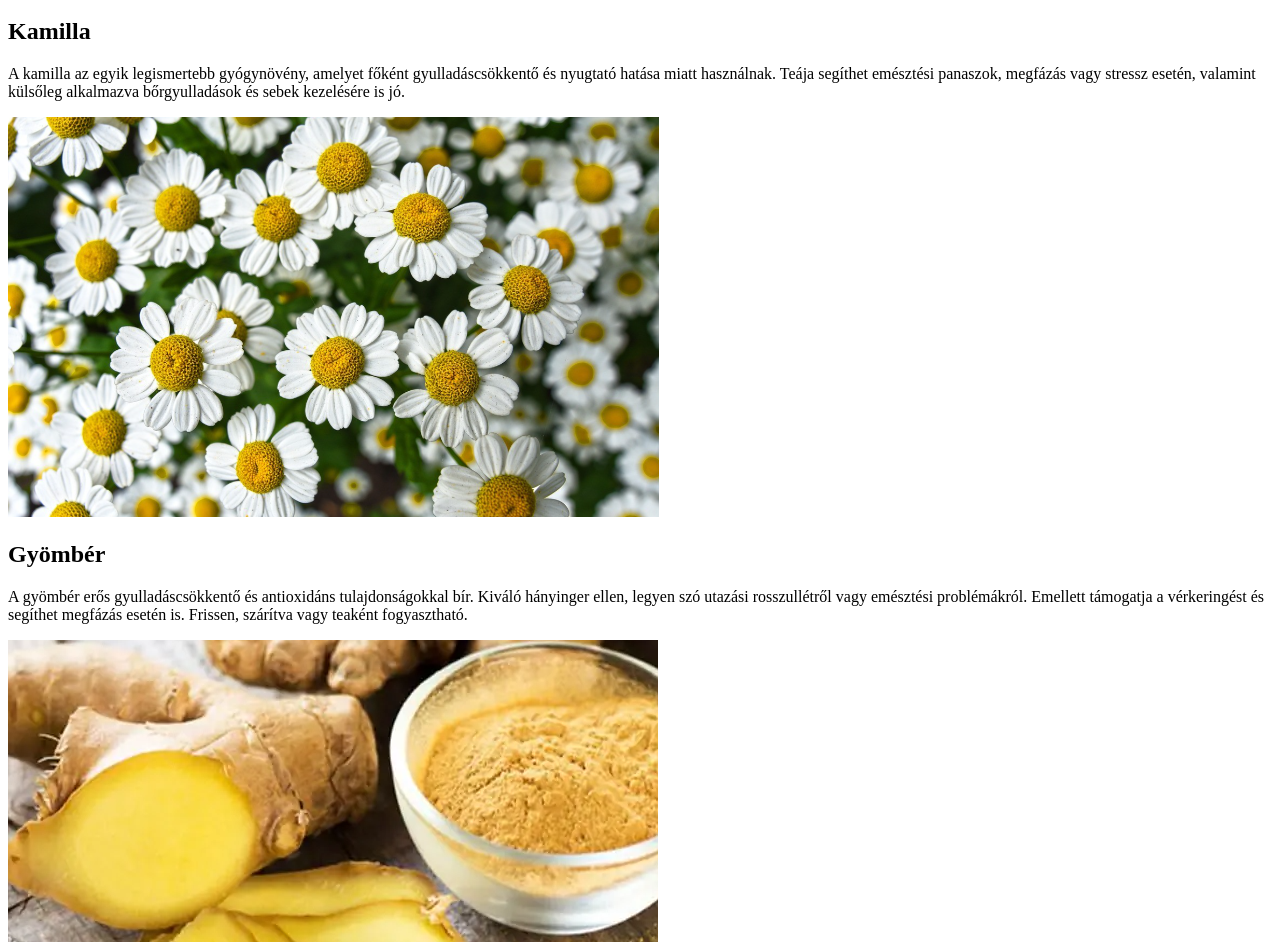
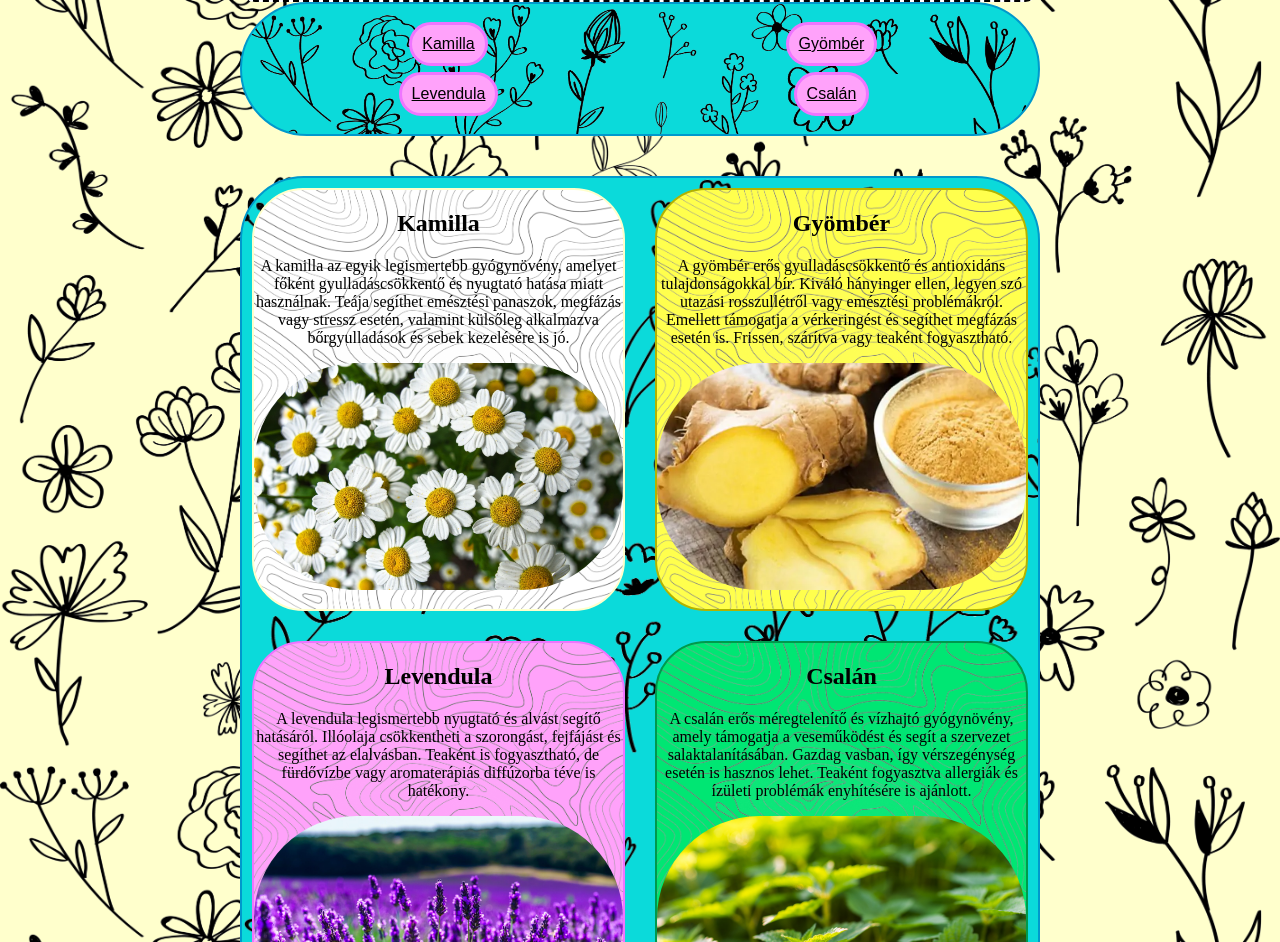
Before and after one commit to sajtoskocka/gyogynovenyek, a plain HTML site: page index.html in a window 1280 px wide. Shown: the part 101-1043 px from the top of the page. Drawn offline with Linux system fonts and the light colour scheme.

Commit message:
vegleges css

```diff
--- a/styles.css
+++ b/styles.css
@@ -2,7 +2,113 @@ h1{
     font-family: Arial, Helvetica, sans-serif;
     font-size: 60px;
     border: 2px dashed;
-    border-radius: 12px;
+    border-radius: 15px;
     text-align: center;
     margin: auto;
+    padding: 15px;
+    background-color: white;
 }
+
+nav{
+    display: grid;
+    grid-template-columns: 1fr 1fr;
+    text-align: center;
+    background-color: rgb(11, 218, 218);
+    background-image: url(kepek/fohatter.png);
+    background-size: cover;
+    margin: auto;
+    margin-bottom: 20px;
+    border: 2px solid #0099cc;
+    border-radius: 50vw;
+    height: 100px;
+    padding: 15px;
+    font-size: 16px;
+}
+
+a{
+    background-color: rgb(255, 162, 250);
+    border-color: rgb(239, 117, 255);
+    border-radius: 30px;
+    border-style: solid;
+    color: black;
+    padding: 10px;
+    font-family: Arial, Helvetica, sans-serif;
+    margin: auto;
+}
+
+body{
+    max-width: 800px;
+    width: 80%;
+    margin: auto;
+    background-color: #ffffcc;
+    background-image: url(kepek/fohatter.png);
+    background-size: contain;
+}
+
+.kontener{
+    display: grid;
+    grid-template-columns: 1fr 1fr;
+    background-image: url(kepek/fohatter.png);
+    background-size: cover;
+    gap: 30px;
+    background-color: rgb(11, 218, 218);;
+    background-size: cover;
+    padding: 10px;
+    margin: auto;
+    margin-top: 40px;
+    border: 2px solid #0099cc;
+    border-radius: 5vw
+}
+
+#Kamilla{
+    background-color: white;
+    background-image: url(kepek/divhatter.png);
+    background-size: cover;
+    border:2px solid #ffffcc;
+    border-radius: 4vw;
+    text-align: center;
+
+}
+
+#Gyomber{
+    background-color: #ffff4d;
+    background-image: url(kepek/divhatter.png);
+    background-size: cover;
+    border: 2px solid #b3b300;
+    border-radius: 4vw;
+    text-align: center;
+}
+
+#Levendula{
+    background-color: rgb(255, 162, 250);;
+    background-image: url(kepek/divhatter.png);
+    background-size: cover;
+    border: 2px solid rgb(239, 117, 255);
+    border-radius: 4vw;
+    text-align: center;
+}
+
+#Csalan{
+    background-color: #00e673;
+    background-image: url(kepek/divhatter.png);
+    background-size: cover;
+    border: 2px solid #00994d;
+    border-radius: 4vw;
+    text-align: center;
+}
+
+
+img{
+    width: 100%;
+    border-radius: 8vw;
+    margin-bottom: 15px;
+}
+
+
+@media screen and (max-width:500px) {
+    body{
+        display: grid;
+        grid-template-columns: 1fr;
+    }
+
+}
```
